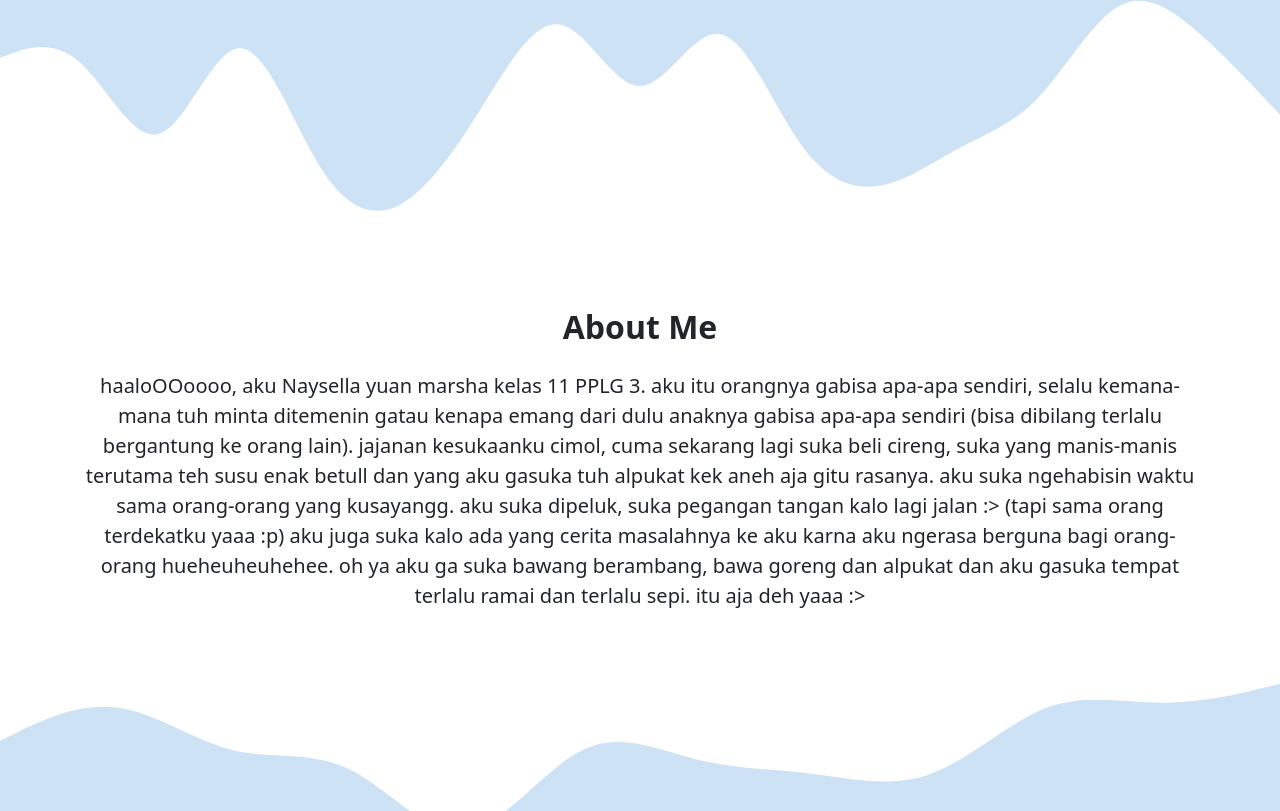
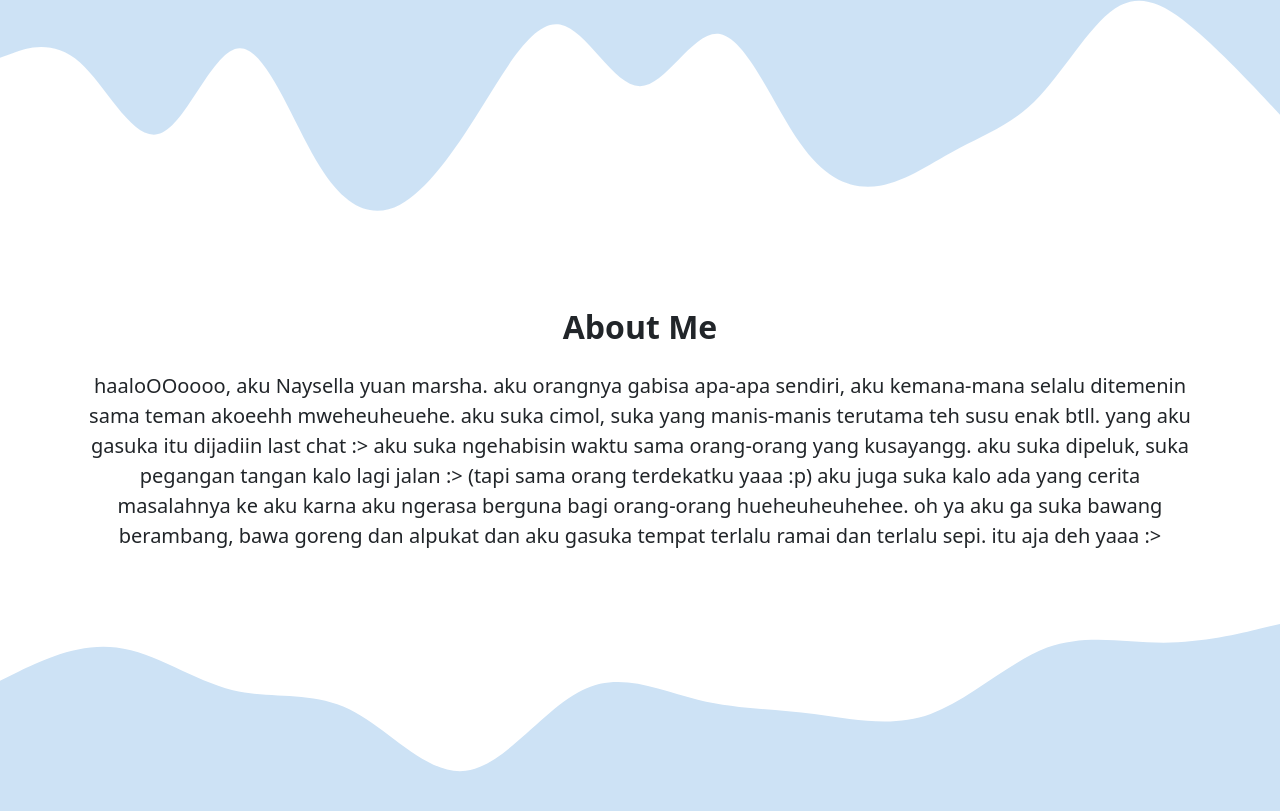
Before and after one commit to Nayyuuan/nY.github.io, a plain HTML site: page index.html in a window 1280 px wide. Shown: the part 505-1316 px from the top of the page. Drawn offline with nearby package versions, Linux system fonts and the light colour scheme.

Commit message:
Add files via upload

```diff
--- a/index.html
+++ b/index.html
@@ -55,8 +55,8 @@
             </div>
             <div class="row justify-content-center text-center fs-5">
                 <div class="col">
-                    <p> haaloOOoooo, aku Naysella yuan marsha kelas 11 PPLG 3. aku itu orangnya gabisa apa-apa sendiri, selalu kemana-mana tuh minta ditemenin gatau kenapa emang dari dulu anaknya gabisa apa-apa sendiri (bisa dibilang terlalu bergantung ke orang lain).
-                      jajanan kesukaanku cimol, cuma sekarang lagi suka beli cireng, suka yang manis-manis terutama teh susu enak betull dan yang aku gasuka tuh alpukat kek aneh aja gitu rasanya.
+                    <p>haaloOOoooo, aku Naysella yuan marsha. aku orangnya gabisa apa-apa sendiri, aku kemana-mana selalu ditemenin sama teman akoeehh mweheuheuehe.
+                      aku suka cimol, suka yang manis-manis terutama teh susu enak btll. yang aku gasuka itu dijadiin last chat :>
                       aku suka ngehabisin waktu sama orang-orang yang kusayangg. aku suka dipeluk, suka pegangan tangan kalo lagi jalan :> (tapi sama orang terdekatku yaaa :p)
                       aku juga suka kalo ada yang cerita masalahnya ke aku karna aku ngerasa berguna bagi orang-orang hueheuheuhehee. oh ya aku ga suka bawang berambang, bawa goreng dan alpukat dan
                       aku gasuka tempat terlalu ramai dan terlalu sepi. itu aja deh yaaa :>
```
